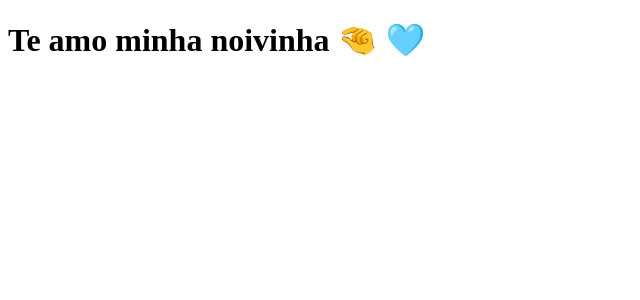
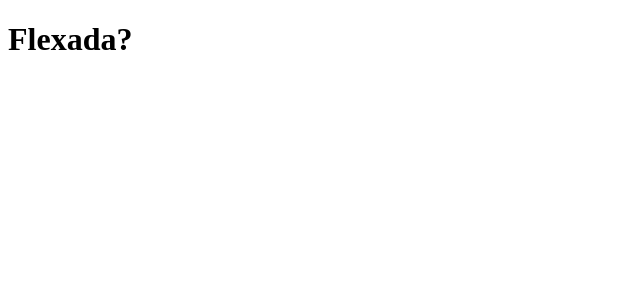
Before and after one commit to zPedroLuis/clone-tabnews, a Next.js app: page / in a window 1280 px wide. Shown: the top 300 px of the page, without its empty margins (0-640 px from the left). Built offline with nearby package versions, Linux system fonts and the light colour scheme.

Commit message:
atualiza frase

```diff
--- a/pages/index.js
+++ b/pages/index.js
@@ -1,5 +1,5 @@
  function Home () {
-   return <h1> Te amo minha noivinha 🤏 🩵 </h1>
+   return <h1>Flexada? </h1>
  }
 
  export default Home;
```
